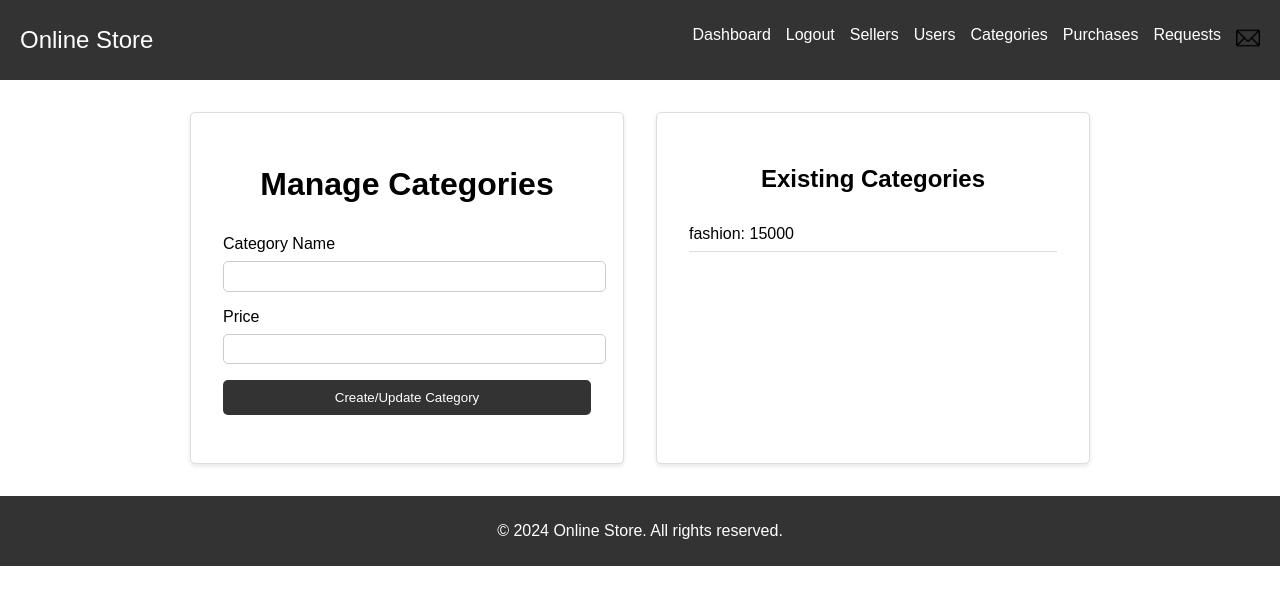
After one commit to Sohila-Mahlawy/online_market, a Flask app: page /categories in a window 1280 px wide. The commit adds this page. Shown: the top 605 px of the page. Run offline with Flask 3, Linux system fonts and the light colour scheme; some libraries are stand-ins or nearby versions.

Commit message:
categories

```diff
--- a/forms.py
+++ b/forms.py
@@ -40,3 +40,8 @@ class ProductForm(FlaskForm):
     image3 = FileField('Image 3', validators=[FileAllowed(['jpg', 'png'], 'Images only!')])
     image4 = FileField('Image 4', validators=[FileAllowed(['jpg', 'png'], 'Images only!')])
     submit = SubmitField('Add Product')
+
+class CategoryForm(FlaskForm):
+    name = StringField('Category Name', validators=[DataRequired(), Length(min=2, max=80)])
+    price = IntegerField(validators=[DataRequired()])
+    submit = SubmitField('Create/Update Category')
--- a/main.py
+++ b/main.py
@@ -14,8 +14,8 @@ from flask_sqlalchemy import SQLAlchemy
 from flask_login import UserMixin, login_user, LoginManager, login_required, current_user, logout_user
 from flask_babel import Babel
 from werkzeug.utils import secure_filename
-from models import db, User, bcrypt, Seller, Product, Order
-from forms import RegistrationForm, LoginForm, ProductForm
+from models import db, User, bcrypt, Seller, Product, Order, Category
+from forms import RegistrationForm, LoginForm, ProductForm, CategoryForm
 from flask_wtf import CSRFProtect
 
 
@@ -366,10 +366,19 @@ def view_details(product_id):
         abort(403)  # Forbidden
 
 
+@app.route('/categories', methods=['GET', 'POST'])
+def manage_categories():
+    form = CategoryForm()
+    categories = Category.query.all()
 
+    if form.validate_on_submit():
+        category = Category(name=form.name.data, price=form.price.data)
+        db.session.add(category)
+        db.session.commit()
+        flash('Category created successfully!', 'success')
+        return redirect(url_for('manage_categories'))
 
-
-
+    return render_template('categories.html', form=form, categories=categories)
 
 
 if __name__ == "__main__":
--- a/templates/admin_base.html
+++ b/templates/admin_base.html
@@ -82,7 +82,7 @@
                 <li class="nav-item"><a class="nav-link" href="{{ url_for('logout') }}">Logout</a></li>
                 <li class="nav-item"><a class="nav-link" href="/sellers">Sellers</a></li>
                 <li class="nav-item"><a class="nav-link" href="/users">Users</a></li>
-                <li class="nav-item"><a class="nav-link" href="categories">Categories</a></li>
+                <li class="nav-item"><a class="nav-link" href="/categories">Categories</a></li>
                 <li class="nav-item"><a class="nav-link" href="/purchases">Purchases</a></li>
                 <li class="nav-item"><a class="nav-link" href="/requests">Requests</a></li>
                 <li class="nav-item"><a class="nav-link" href="/notifications"><img src="../static/images/notification.png" alt="Notifications" class="notification-icon"></a></li>
--- a/templates/admin_dashboard.html
+++ b/templates/admin_dashboard.html
@@ -58,7 +58,7 @@
     <!-- New Categories -->
     <div class="card">
         <h3>New Categories</h3>
-        <a href="/category_requests" class="details-button">Details</a>
+        <a href="/categories" class="details-button">Details</a>
     </div>
 
     <!-- Assigning Orders -->
--- /dev/null
+++ b/templates/categories.html
@@ -0,0 +1,101 @@
+<!-- templates/admin/categories.html -->
+{% extends "admin_base.html" %}
+
+{% block content %}
+<div class="categories-container">
+    <div class="manage-categories">
+        <h1>Manage Categories</h1>
+        <form method="POST">
+            {{ form.hidden_tag() }}
+            <div class="form-group">
+                {{ form.name.label(class="form-control-label") }}
+                {{ form.name(class="form-control") }}
+            </div>
+            <div class="form-group">
+                {{ form.price.label(class="form-control-label") }}
+                {{ form.price(class="form-control") }}
+            </div>
+            <div class="form-group">
+                {{ form.submit(class="btn btn-primary") }}
+            </div>
+        </form>
+    </div>
+
+    <div class="existing-categories">
+        <h2>Existing Categories</h2>
+        <ul>
+            {% for category in categories %}
+            <li>{{ category.name }}: {{ category.price }}</li>
+            {% endfor %}
+        </ul>
+    </div>
+</div>
+
+<style>
+    .categories-container {
+        display: flex;
+        justify-content: space-between;
+        max-width: 900px;
+        margin: 2em auto;
+    }
+    .manage-categories {
+        flex: 1;
+        margin-right: 2em;
+        padding: 2em;
+        border: 1px solid #ddd;
+        border-radius: 5px;
+        background: #fff;
+        box-shadow: 0 2px 4px rgba(0,0,0,0.1);
+    }
+    .manage-categories h1 {
+        text-align: center;
+        margin-bottom: 1em;
+    }
+    .form-group {
+        margin-bottom: 1em;
+    }
+    .form-group label {
+        display: block;
+        margin-bottom: 0.5em;
+    }
+    .form-control {
+        width: 100%;
+        padding: 0.5em;
+        border: 1px solid #ccc;
+        border-radius: 5px;
+    }
+    .btn {
+        display: block;
+        width: 100%;
+        padding: 0.75em;
+        background: #333;
+        color: white;
+        border: none;
+        border-radius: 5px;
+        cursor: pointer;
+    }
+    .btn:hover {
+        background: #555;
+    }
+    .existing-categories {
+        flex: 1;
+        padding: 2em;
+        border: 1px solid #ddd;
+        border-radius: 5px;
+        background: #fff;
+        box-shadow: 0 2px 4px rgba(0,0,0,0.1);
+    }
+    .existing-categories h2 {
+        text-align: center;
+        margin-bottom: 1em;
+    }
+    .existing-categories ul {
+        list-style-type: none;
+        padding: 0;
+    }
+    .existing-categories li {
+        padding: 0.5em 0;
+        border-bottom: 1px solid #ddd;
+    }
+</style>
+{% endblock %}
```
Also changed, not shown: models.py (+8 -0 lines), instance/site.db.
